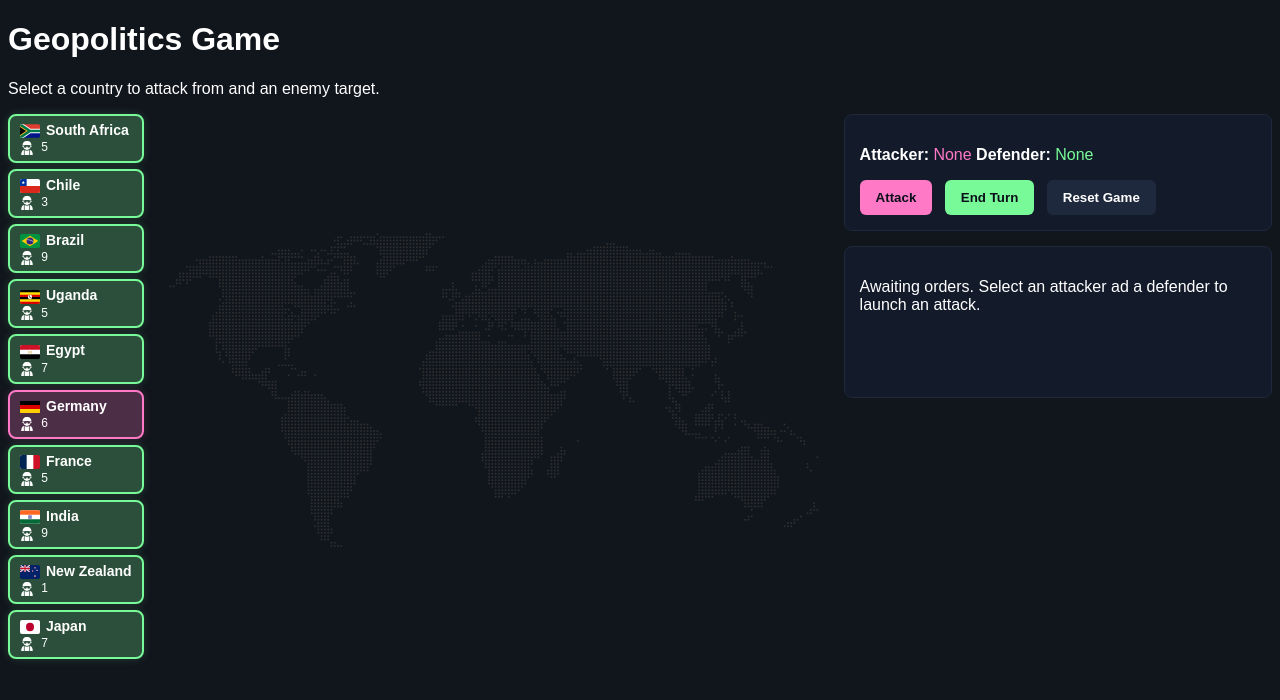
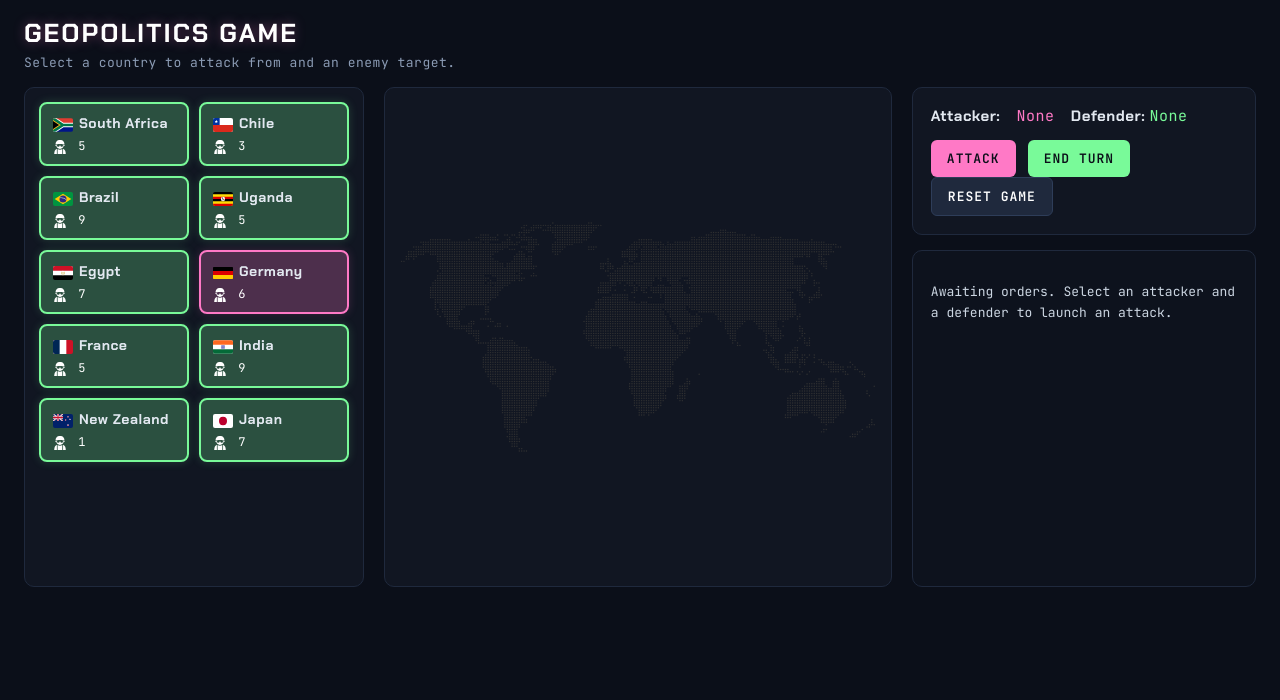
Before and after one commit to shifradestiny/geopolitics-game, a Flask app: page / in a window 1280 px wide. Shown: the top 700 px of the page. Run offline with Flask 3, Linux system fonts and the light colour scheme.

Commit message:
Update styling

```diff
--- a/static/css/style.css
+++ b/static/css/style.css
@@ -1,25 +1,68 @@
+* {
+  box-sizing: border-box;
+}
+
 body {
-  background-color: #11151c;
+  background-color: #0b0f19;
+  color: #e2e8f0;
+  font-family: "Chakra Petch", "Segoe UI", Tahoma, sans-serif;
+  margin: 0;
+  padding: 16px 24px;
+}
+
+h1 {
+  margin: 0 0 4px 0;
+  font-size: 26px;
+  letter-spacing: 2px;
+  text-transform: uppercase;
   color: #ffffff;
-  font-family: Arial, sans-serif;
+  text-shadow: 0 0 12px rgba(255, 121, 198, 0.35);
+}
+
+#game-status {
+  margin: 0 0 16px 0;
+  font-family: "JetBrains Mono", "Consolas", monospace;
+  font-size: 13px;
+  color: #8b9bb4;
+  letter-spacing: 0.5px;
+}
+
+#game-container {
+  display: flex;
+  gap: 20px;
+  align-items: stretch;
+  height: calc(100vh = 110px);
+  min-height: 500px;
+}
+
+#board {
+  display: grid;
+  grid-template-columns: repeat(2, 150px);
+  gap: 10px;
+  align-content: start;
+  background-color: #111622;
+  border: 1px solid #1f293d;
+  padding: 14px;
+  border-radius: 10px;
 }
 
 .country-card {
   background-color: #131a2a;
-  padding: 6px 10px;
-  margin-bottom: 6px;
+  padding: 10px 12px;
   border-radius: 8px;
   cursor: pointer;
   transition: all 0.2s ease;
 }
 
 .country-card h3 {
-  margin: 0 0 2px 0;
+  margin: 0 0 6px 0;
   font-size: 14px;
+  letter-spacing: 0.5px;
 }
 
 .country-card p {
   margin: 0;
+  font-family: "JetBrains Mono", "Consolas", monospace;
   font-size: 12px;
   color: #ffffff;
 }
@@ -36,38 +79,71 @@ body {
   box-shadow: 0 0 10px rgba(121, 250, 153, 0.18);
 }
 
+.world-map-container {
+  flex: 1.4;
+  background-color: #111622;
+  border: 1px solid #1f293d;
+  border-radius: 10px;
+  padding: 12px;
+  display: flex;
+  align-items: center;
+  justify-content: center;
+  overflow: hidden;
+}
+
 #controls {
-  background-color: #131a2a;
+  background-color: #111622;
   border: 1px solid #1f293d;
-  padding: 15px;
-  margin-bottom: 15px;
-  border-radius: 8px;
+  padding: 18px;
+  border-radius: 10px;
+}
+
+#controls p {
+  margin: 0 0 14px 0;
+  font-size: 15px;
+  letter-spacing: 0.5px;
 }
 
 #battle-log {
-  background-color: #131a2a;
+  flex: 1;
+  background-color: #0d121d;
   border: 1px solid #1f293d;
-  padding: 15px;
-  margin-bottom: 15px;
-  border-radius: 8px;
-  min-height: 120px;
+  padding: 18px;
+  border-radius: 10px;
+  font-family: "JetBrains Mono", "Consolas", monospace;
+  font-size: 13px;
+  line-height: 1.6;
+  color: #cbd5e1;
+  overflow-y: auto;
+}
+
+#battle-lof p {
+  margin: 0 0 10px 0;
 }
 
 #selected-attacker {
   color: #ff79c6;
+  font-family: "JetBrains Mono", "Consolas", monospace;
+  margin: 12px;
 }
 
 #selected-defender {
   color: #79fa99;
+  font-family: "JetBrains Mono", "Consolas", monospace;
 }
 
 button {
+  font-family: "JetBrains Mono", "Consolas", monospace;
+  font-size: 13px;
+  letter-spacing: 1px;
+  text-transform: uppercase;
   padding: 10px 16px;
   margin-right: 8px;
   border: none;
   border-radius: 6px;
-  font-weight: bold;
+  font-weight: 700;
   cursor: pointer;
+  transition: all 0.2s ease;
 }
 
 #attack-btn {
@@ -83,6 +159,11 @@ button {
 #reset-btn {
   background-color: #1f293d;
   color: #ffffff;
+  border: 1px solid #2e3d59;
+}
+
+#reset-btn:hover {
+  background-color: #293650;
 }
 
 #game-container {
@@ -92,16 +173,21 @@ button {
 
 #right-panel {
   flex: 1;
+  display: flex;
+  flex-direction: column;
+  gap: 15px;
 }
 
 .player:hover,
 #attack-btn:hover {
-  box-shadow: 0 0 16px rgba(255, 121, 198, 0.4);
+  box-shadow: 0 0 16px rgba(255, 121, 198, 0.5);
+  transform: translateY(-1px);
 }
 
 .npc:hover,
 #end-turn-btn:hover {
-  box-shadow: 0 0 16px rgba(121, 250, 153, 0.4);
+  box-shadow: 0 0 16px rgba(121, 250, 153, 0.5);
+  transform: translateY(-1px);
 }
 
 .flag-icon {
@@ -123,6 +209,6 @@ button {
   width: 100%;
   height: 100%;
   object-fit: contain;
-  border-radius: 4px;
-  opacity: 0.85;
+  border-radius: 6px;
+  opacity: 0.9;
 }
--- a/templates/index.html
+++ b/templates/index.html
@@ -5,10 +5,20 @@
     <meta name="viewport" content="width=device-width, initial-scale=1.0" />
     <title>Geopolitics Game</title>
     <link rel="stylesheet" href="/static/css/style.css" />
+    <link rel="preconnect" href="https://fonts.googleapis.com" />
+    <link rel="preconnect" href="https://fonts.gstatic.com" crossorigin />
+    <link
+      href="https://fonts.googleapis.com/css2?family=Chakra+Petch:wght@500;600;700&family=JetBrains+Mono:wght@400;600&display=swap"
+      rel="stylesheet"
+    />
   </head>
   <body>
-    <h1>Geopolitics Game</h1>
-    <p id="game-status">Select a country to attack from and an enemy target</p>
+    <header class="top-bar">
+      <h1>Geopolitics Game</h1>
+      <p id="game-status">
+        Select a country to attack from and an enemy target
+      </p>
+    </header>
 
     <div id="game-container">
       <!-- Country cards -->
@@ -39,7 +49,7 @@
         <!-- Dice rolls and battle outcomes -->
         <div id="battle-log">
           <p>
-            Awaiting orders. Select an attacker ad a defender to launch an
+            Awaiting orders. Select an attacker and a defender to launch an
             attack.
           </p>
         </div>
```
